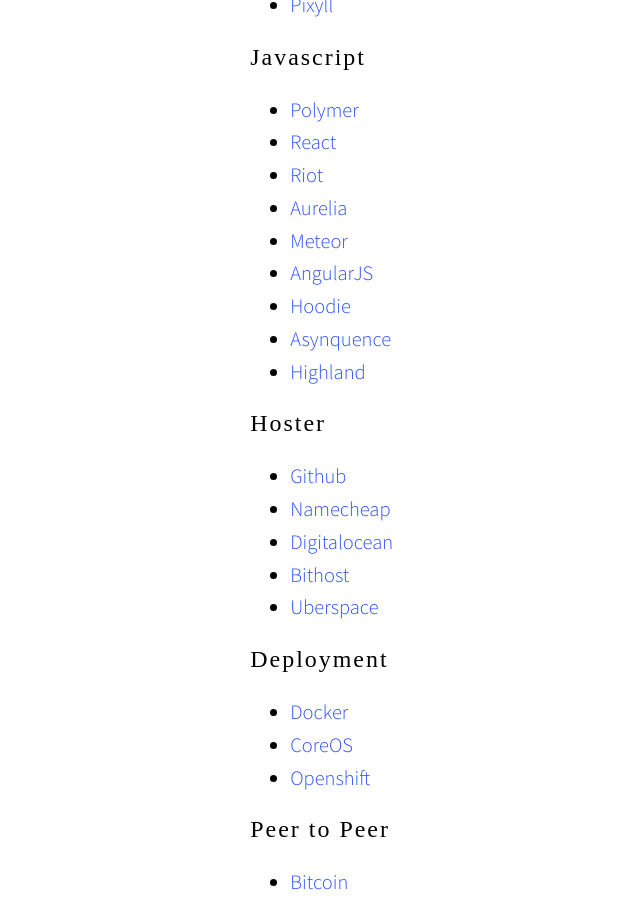
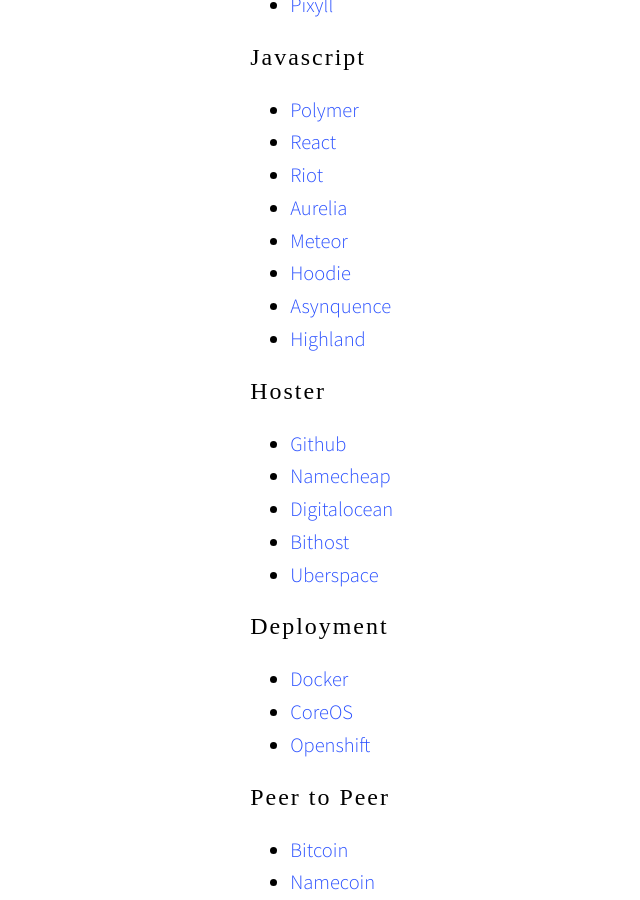
Before and after one commit to wilkistarotieno/wilkistarotieno.github.io, a Jekyll site: the page built from links.md, in a window 1280 px wide and 900 px high, scrolled down 1221 px. Shown: the whole window, without its empty margins (37-677 px from the left). Built offline with Jekyll 4.4.1, drawn with Linux system fonts in a browser that asks for light colours; some web fonts are replaced; Markdown is read by kramdown in place of the engine named in the settings; a script that is not in the unit is left out.

Commit message:
Update links.md

```diff
--- a/links.md
+++ b/links.md
@@ -42,7 +42,6 @@
 *   [Riot](https://muut.com/riotjs/)
 *   [Aurelia](http://aurelia.io/)
 *   [Meteor](https://www.meteor.com/)
-*   [AngularJS](https://angularjs.org/)
 *   [Hoodie](http://hood.ie/)
 *   [Asynquence](https://github.com/getify/asynquence)
 *   [Highland](https://github.com/caolan/highland)
```
